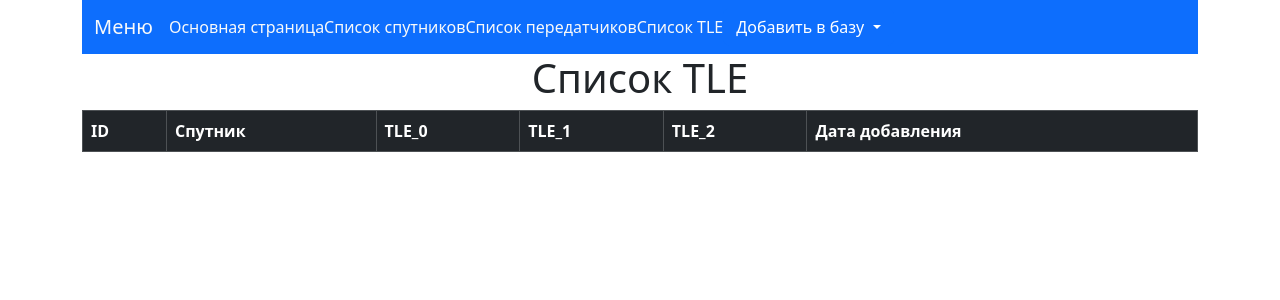
After one commit to SeveR31ru/web_project_leti, a Django app: page /tles in a window 1280 px wide. The commit adds this page. Shown: the top 300 px of the page. Run offline with Django 5.2, Linux system fonts and the light colour scheme; data that the repository does not hold is empty; some libraries are stand-ins or nearby versions.

Commit message:
Правки после первого показа
Signed-off-by: Igor Batischev <igor.bat2013@mail.ru>

```diff
--- a/web_app/static/templates/base.html
+++ b/web_app/static/templates/base.html
@@ -28,6 +28,10 @@
                     <a class="nav-link link-light"
                         href="{% url 'transmitter_list' %}">Список передатчиков</a>
                 </li>
+                <li class="nav-item">
+                    <a class="nav-link link-light"
+                        href="{% url 'tle_list' %}">Список TLE</a>
+                </li>
                 <div class="dropdown">
                     <button type="button"
                         class="btn btn-primary dropdown-toggle"
--- /dev/null
+++ b/web_app/static/templates/tles/tle_list.html
@@ -0,0 +1,39 @@
+{% extends "base.html" %}
+
+{% block content %}
+
+<head>
+  <title>Список TLE</title>
+</head>
+
+<div class="container text-center">
+  <h1>Список TLE</h1>
+</div>
+<div class="container">
+  <table class="table table-bordered">
+    <thead class="table-dark">
+      <tr>
+        <th score="col">ID</th>
+        <th score="col">Спутник</th>
+        <th score="col">TLE_0</th>
+        <th score="col">TLE_1</th>
+        <th score="col">TLE_2</th>
+        <th score="col">Дата добавления</th>
+      </tr>
+    </thead>
+    <tbody>
+      {% for tle in tles %}
+      <tr>
+        <th score="row"><a href="{% url 'tle_view' pk=tle.id %}">{{ tle.id }}</a></th>
+        <td>{{ tle.satellite.name|default:'-' }}</td>
+        <td>{{ tle.tle_0|default:'-' }}</td>
+        <td>{{ tle.tle_1|default:'-' }}</td>
+        <td>{{ tle.tle_2|default:'-' }}</td>
+        <td>{{ tle.update_date|default:'-' }}</td>
+      </tr>
+      {% endfor %}
+    </tbody>
+  </table>
+</div>
+
+{% endblock %}
--- a/web_app/static/templates/transmitters/transmitter_list.html
+++ b/web_app/static/templates/transmitters/transmitter_list.html
@@ -15,8 +15,7 @@
         <thead class="table-dark">
             <tr>
                 <th score="col">ID</th>
-                <th score="col">Идентификатор</th>
-                <th score="col">Название</th>
+                <th score="col">Описание передатчика</th>
                 <th score="col">Имя спутника данного передатчика</th>
             </tr>
         </thead>
@@ -24,8 +23,7 @@
             {% for transmitter in transmitters %}
             <tr>
                 <th score="row"><a href="{% url 'transmitter_view' pk=transmitter.id %}">{{ transmitter.id }}</a></th>
-                <td>{{ transmitter.identifier|default:'-' }}</td>
-                <td>{{ transmitter.name|default:'-' }}</td>
+                <td>{{ transmitter.description|default:'-' }}</td>
                 <td><a href="{% url 'satellite_view' pk=transmitter.satellite.id %}">{{ transmitter.satellite.name}}
                 </td>
             </tr>
--- a/web_app/urls.py
+++ b/web_app/urls.py
@@ -25,7 +25,14 @@ from web_app.views.satellite_views import (
     delete_satellite,
     satellite_view,
 )
-from web_app.views.tle_views import add_tle, calculate_sat_position
+from web_app.views.tle_views import (
+    TleListView,
+    add_tle,
+    calculate_sat_position,
+    change_tle,
+    delete_tle,
+    tle_view,
+)
 from web_app.views.transmitter_views import (
     TransmitterListView,
     add_transmitter,
@@ -36,8 +43,10 @@ from web_app.views.transmitter_views import (
 
 BASE_URLS = [
     path("", index, name="index"),
+    path("tles", TleListView.as_view(), name="tle_list"),
     path("satellites", SatelliteListView.as_view(), name="satellite_list"),
     re_path(r"^satellites/(?P<pk>\d+)/$", satellite_view, name="satellite_view"),
+    re_path(r"^tles/(?P<pk>\d+)/$", tle_view, name="tle_view"),
     # add urls
     path("transmitters", TransmitterListView.as_view(), name="transmitter_list"),
     re_path(r"^transmitters/(?P<pk>\d+)/$", transmitter_view, name="transmitter_view"),
@@ -68,4 +77,6 @@ BASE_URLS = [
     # tle methods
     path("add_tle", add_tle, name="add_tle"),
     path("get_coordinates/", calculate_sat_position, name="get_coordinates"),
+    re_path(r"^change_tle/(?P<pk>\d+)/$", change_tle, name="change_tle"),
+    re_path(r"^delete_tle/(?P<pk>\d+)/$", delete_tle, name="delete_tle"),
 ]
--- a/web_app/views/tle_views.py
+++ b/web_app/views/tle_views.py
@@ -1,10 +1,24 @@
-from django.http import JsonResponse
-from django.shortcuts import render
+from django.shortcuts import redirect, render
 from django.views.decorators.csrf import csrf_exempt
-from skyfield.api import EarthSatellite, load
+from django.views.generic.list import ListView
 
 from web_app.forms import TleForm
 from web_app.models import Tle
+
+
+class TleListView(ListView):
+    """
+    Returns a rendered page with the list of all TLEs.
+
+    Attributes:
+        model: The model of the list view. In this case, it is Tle.
+        template_name: The template name of the list view. In this case, it is "tles/tle_list.html".
+    """
+
+    model = Tle
+    template_name = "tles/tle_list.html"
+    queryset = Tle.objects.all()
+    context_object_name = "tles"
 
 
 def add_tle(request):
@@ -29,6 +43,64 @@ def add_tle(request):
             return render(request, "tles/add_tle.html", {"form": form})
 
 
+def tle_view(request, pk):
+    """
+    Returns a rendered page with the TLE with the given primary key.
+
+    Args:
+        request (Request): The HTTP request.
+        pk (int): The primary key of the TLE.
+
+    Returns:
+        HttpResponse: The rendered page.
+    """
+    tle = Tle.objects.get(id=pk)
+    return render(request, "tles/tle_view.html", {"tle": tle})
+
+
+def change_tle(request, pk):
+    """
+    Returns a rendered page with the form for changing a TLE with the given primary key.
+
+    Args:
+        request (Request): The HTTP request.
+        pk (int): The primary key of the TLE.
+
+    Returns:
+        HttpResponse: The rendered page.
+    """
+    tle = Tle.objects.get(id=pk)
+    if request.method == "GET":
+        form = TleForm(instance=tle)
+        return render(request, "tles/change_tle.html", {"form": form})
+    else:
+        form = TleForm(request.POST, instance=tle)
+        if form.is_valid():
+            form.save()
+            return render(request, "tles/tle_changed.html")
+        else:
+            return render(request, "tles/change_tle.html", {"form": form})
+
+
+def delete_tle(request, pk):
+    """
+    Returns a rendered page with the form for deleting a TLE with the given primary key.
+
+    Args:
+        request (Request): The HTTP request.
+        pk (int): The primary key of the TLE.
+
+    Returns:
+        HttpResponse: The rendered page.
+    """
+    tle = Tle.objects.get(id=pk)
+    if request.method == "GET":
+        return render(request, "tles/delete_tle.html", {"tle": tle})
+    else:
+        tle.delete()
+        return redirect("tle_list")
+
+
 @csrf_exempt
 def calculate_sat_position(request):
     """
@@ -50,8 +122,11 @@ def calculate_sat_position(request):
         tle = Tle.objects.filter(satellite__id=sat_id).first()
     else:
         return JsonResponse({}, status=404)
-    ts = load.timescale()
-    satellite = EarthSatellite(tle.tle_1, tle.tle_2, tle.tle_0, ts)
+    try:
+        ts = load.timescale()
+        satellite = EarthSatellite(tle.tle_1, tle.tle_2, tle.tle_0, ts)
+    except ValueError:
+        return JsonResponse({"error": "TLE is not valid"}, status=400)
     geocentric = satellite.at(ts.now())
     subpoint = geocentric.subpoint()
     coord_dict = {
```
Also changed, not shown: web_app/forms.py (+8 -8 lines), web_app/static/templates/index.html (+6 -2 lines), web_app/static/templates/satellites/satellite_view.html (+30 -30 lines), web_app/static/templates/tles/change_tle.html (added, +18 -0 lines), web_app/static/templates/tles/delete_tle.html (added, +18 -0 lines), web_app/static/templates/tles/tle_changed.html (added, +10 -0 lines), web_app/static/templates/tles/tle_view.html (added, +68 -0 lines), web_app/static/templates/transmitters/transmitter_view.html (+6 -3 lines).
